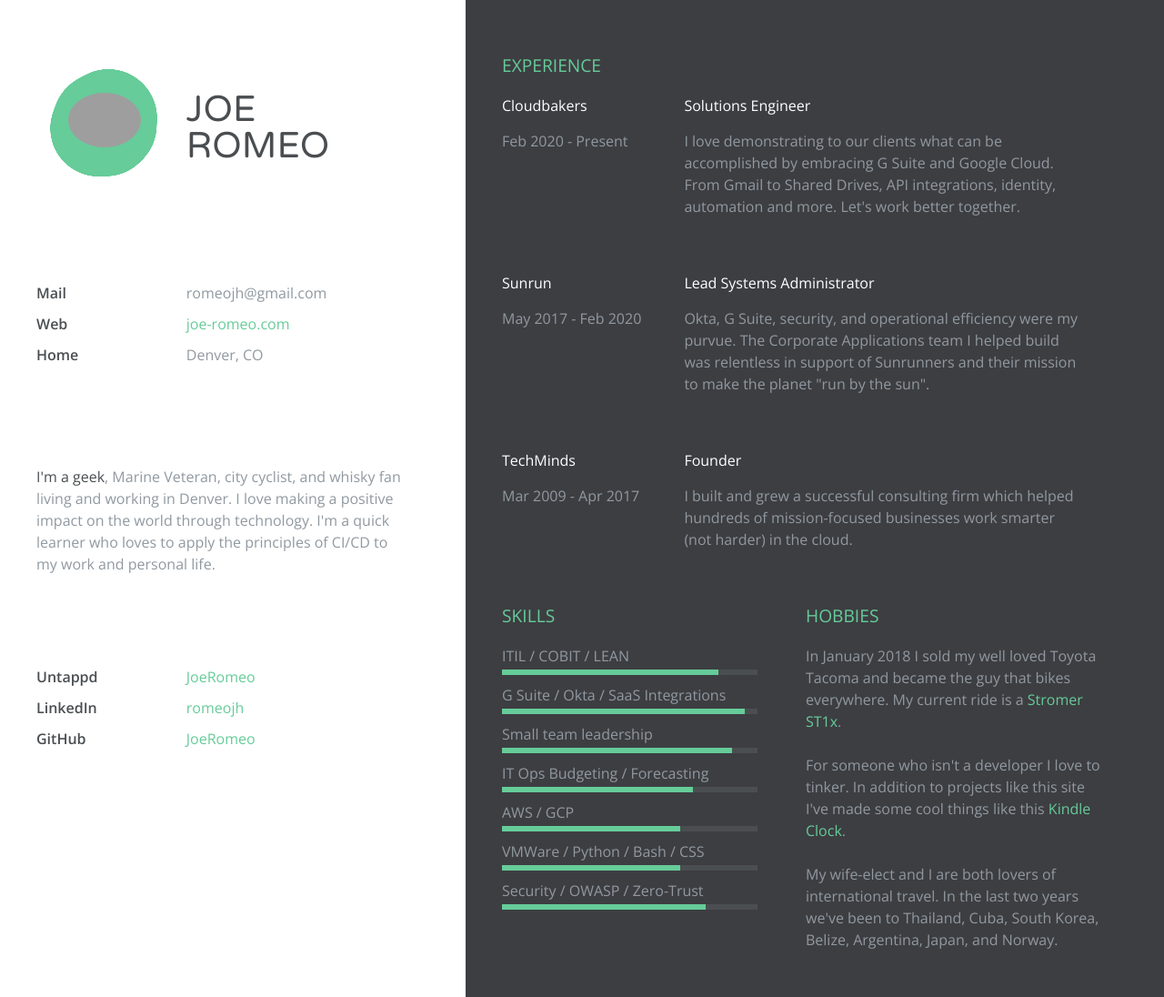
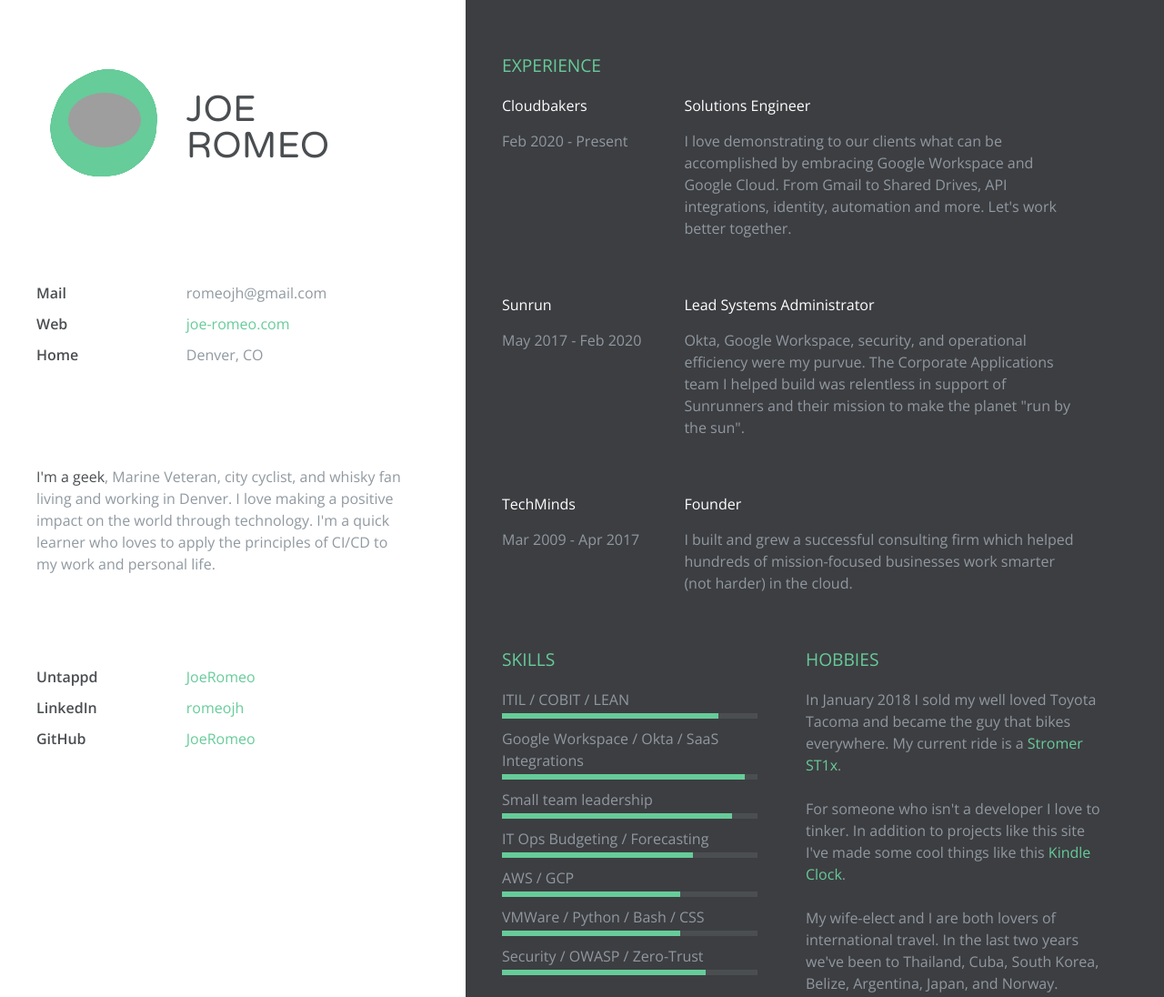
Before and after one commit to JoeFromDenver/resume, a website: page index.html in a window 1280 px wide. Shown: the top 1096 px of the page at 91% size. Drawn offline with nearby package versions, Linux system fonts and the light colour scheme; grey boxes are pictures that could not be loaded.

Commit message:
Update index.html
Replaced G Suite with Google Workspace to reflect last year's rebrand.

```diff
--- a/index.html
+++ b/index.html
@@ -94,7 +94,7 @@
          <div class="job-wrapper clearfix">
         	<div class="experience-title">Solutions Engineer</div> <!-- JOB TITLE  -->
           <div class="company-description">
-          	<p>I love demonstrating to our clients what can be accomplished by embracing G Suite and Google Cloud. From Gmail to Shared Drives, API integrations, identity, automation and more. Let's work better together.</p>   <!-- JOB DESCRIPTION  -->
+          	<p>I love demonstrating to our clients what can be accomplished by embracing Google Workspace and Google Cloud. From Gmail to Shared Drives, API integrations, identity, automation and more. Let's work better together.</p>   <!-- JOB DESCRIPTION  -->
           </div>
         </div>
 
@@ -106,7 +106,7 @@
         <div class="job-wrapper clearfix">
         	<div class="experience-title">Lead Systems Administrator </div> <!-- JOB TITLE  -->
           <div class="company-description">
-          	<p>Okta, G Suite, security, and operational efficiency were my purvue. The Corporate Applications team I helped build was relentless in support of Sunrunners and their mission to make the planet "run by the sun".</p>  <!-- JOB DESCRIPTION  -->
+          	<p>Okta, Google Workspace, security, and operational efficiency were my purvue. The Corporate Applications team I helped build was relentless in support of Sunrunners and their mission to make the planet "run by the sun".</p>  <!-- JOB DESCRIPTION  -->
           </div>
         </div>
 
@@ -128,7 +128,7 @@
       	<h3 class="section-title">Skills</h3>  <!-- YOUR SET OF SKILLS  -->
         	<ul>
         		<li class="skill-percentage">ITIL / COBIT / LEAN</li>
-        		<li class="skill-percentage">G Suite / Okta / SaaS Integrations</li>
+        		<li class="skill-percentage">Google Workspace / Okta / SaaS Integrations</li>
         		<li class="skill-percentage">Small team leadership</li>
         		<li class="skill-percentage">IT Ops Budgeting / Forecasting</li>
         		<li class="skill-percentage">AWS / GCP</li>
```
